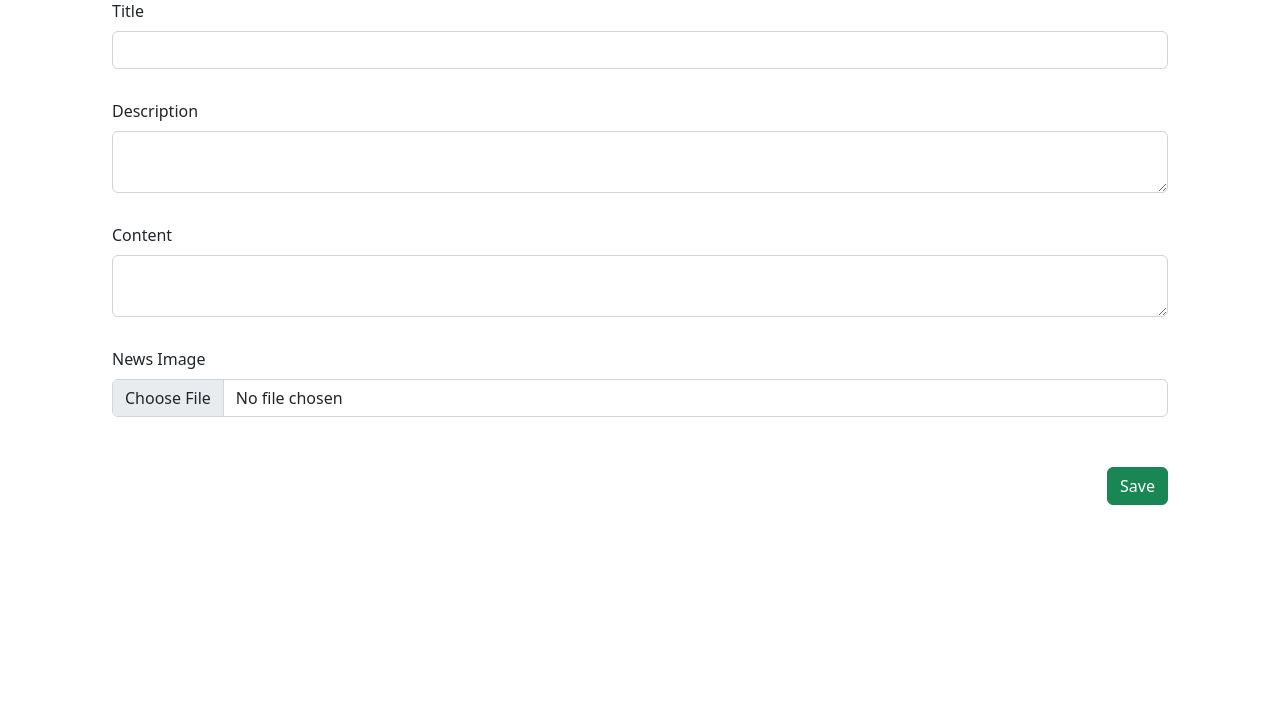
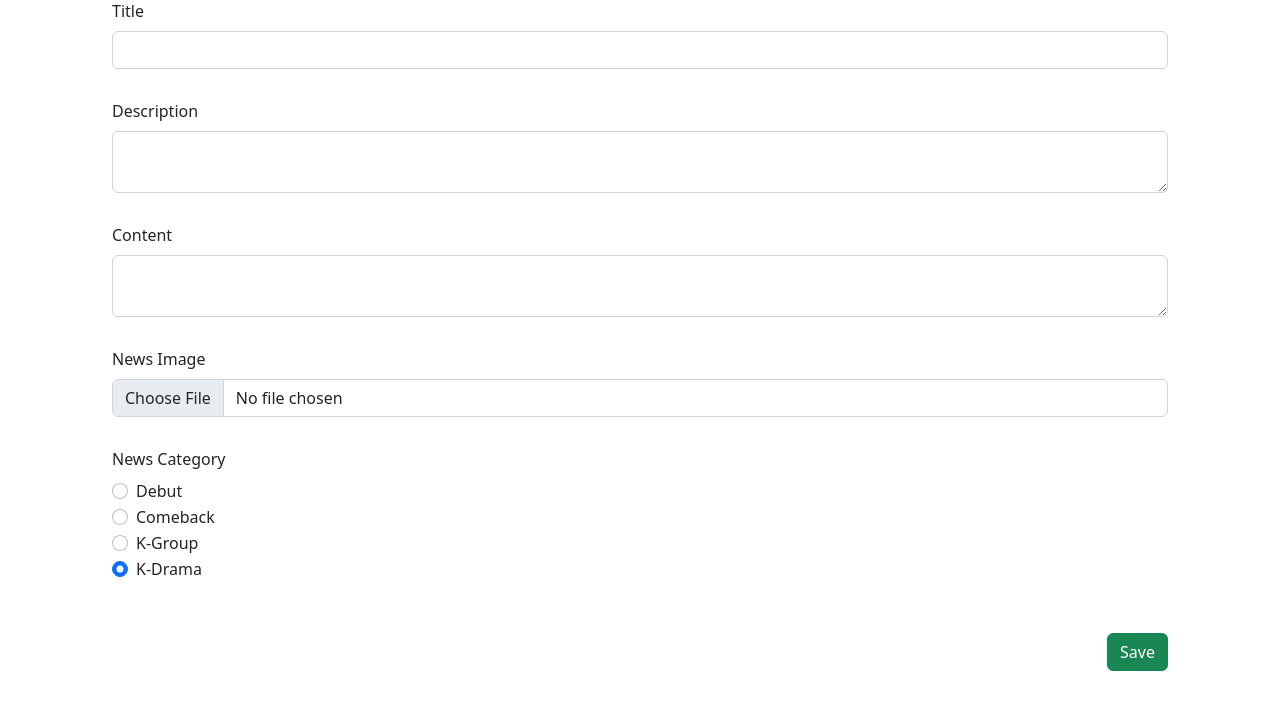
Before and after one commit to Ca-ri-ssa/tugas-php, a PHP site: page /add_news.php in a window 1280 px wide. Shown: the part 178-899 px from the top of the page. Before the commit the page ends 683 px from the top, so only its background shows below. Run offline with PHP 8.4, Linux system fonts and the light colour scheme.

Commit message:
radio butten success

```diff
--- a/UAS_Web/add_news.php
+++ b/UAS_Web/add_news.php
@@ -88,6 +88,33 @@
                     <label for="news_image" class="form-label">News Image</label>
                     <input type="file" class="form-control" id="news_image" name="news_image" placeholder="" fvalue="" dprocessedid="l7js95">
                 </div>
+                <div class="col-12" style="margin-top: 30px;">
+                    <p class="form-label">News Category</p>
+                    <div class="form-check">
+                      <input class="form-check-input" type="radio" name="category" id="category" value="debut" checked>
+                      <label class="form-check-label" for="flexRadioDefault2">
+                        Debut
+                      </label>
+                    </div>
+                    <div class="form-check">
+                      <input class="form-check-input" type="radio" name="category" id="category" value="comeback" checked>
+                      <label class="form-check-label" for="flexRadioDefault2">
+                        Comeback
+                      </label>
+                    </div>
+                    <div class="form-check">
+                      <input class="form-check-input" type="radio" name="category" id="category" value="k-group" checked>
+                      <label class="form-check-label" for="flexRadioDefault2">
+                        K-Group
+                      </label>
+                    </div>
+                    <div class="form-check">
+                      <input class="form-check-input" type="radio" name="category" id="category" value="k-drama" checked>
+                      <label class="form-check-label" for="flexRadioDefault2">
+                        K-Drama
+                      </label>
+                    </div>
+                </div>
                 <input class="btn btn-success" style="float: right; margin: 50px 0;" name="add" type="submit" value="Save">
             </div>
         </form>
```
Also changed, not shown: UAS_Web/add_news_process.php (+5 -6 lines), UAS_Web/img_news/20220802_231215.jpg (added).
